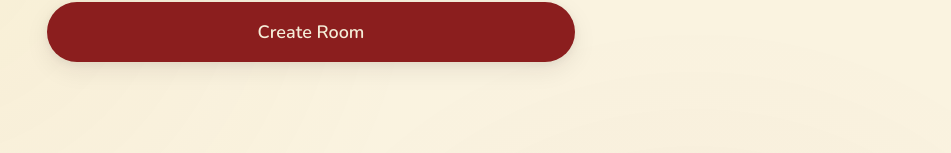
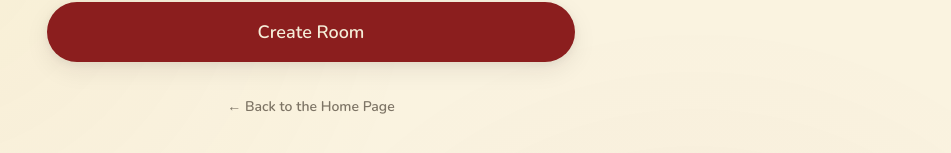
Before and after one commit to jeramelsierra/bunutan-pasko, a Next.js app: page /create in a window 1280 px wide. Shown: the part 941-1094 px from the top of the page, without its empty margins (329-1280 px from the left). Built offline with nearby package versions, Linux system fonts and the light colour scheme.

Commit message:
Add back to home button on join page

```diff
--- a/app/create/page.tsx
+++ b/app/create/page.tsx
@@ -117,6 +117,17 @@ export default function CreateRoomPage() {
           </div>
           <button type="submit" disabled={loading} className="btn-primary w-full py-4 text-lg">{loading ? "Creating..." : "Create Room"}</button>
         </form>
+
+        {/* ADD THIS BLOCK */}
+        <div className="mt-8 text-center">
+          <Link
+            href="/"
+            className="text-sm font-semibold text-pasko-ink/60 hover:text-pasko-forest transition-colors"
+          >
+            ← Back to the Home Page
+          </Link>
+        </div>
+
       </div>
       <MusicToggle />
     </main>
```
